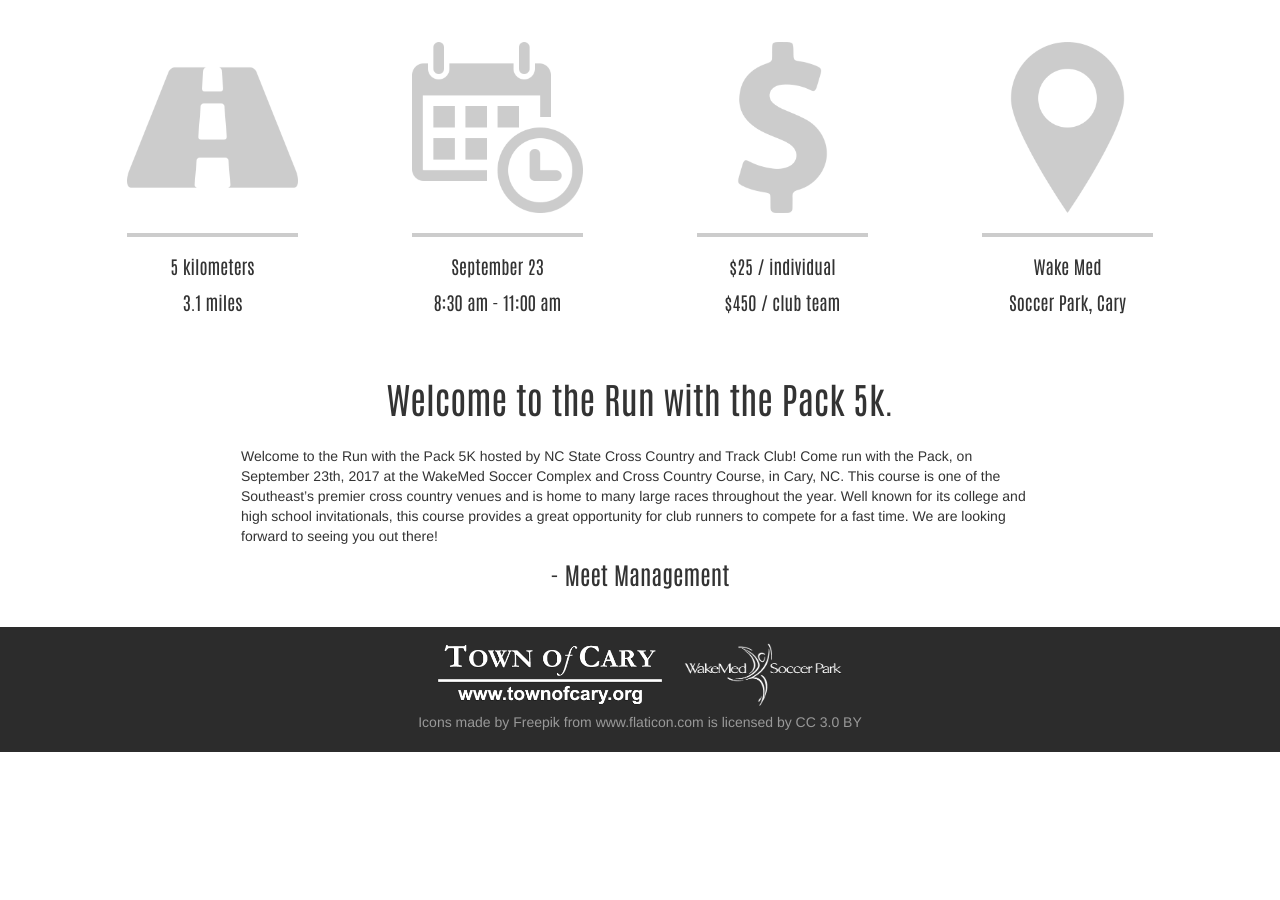
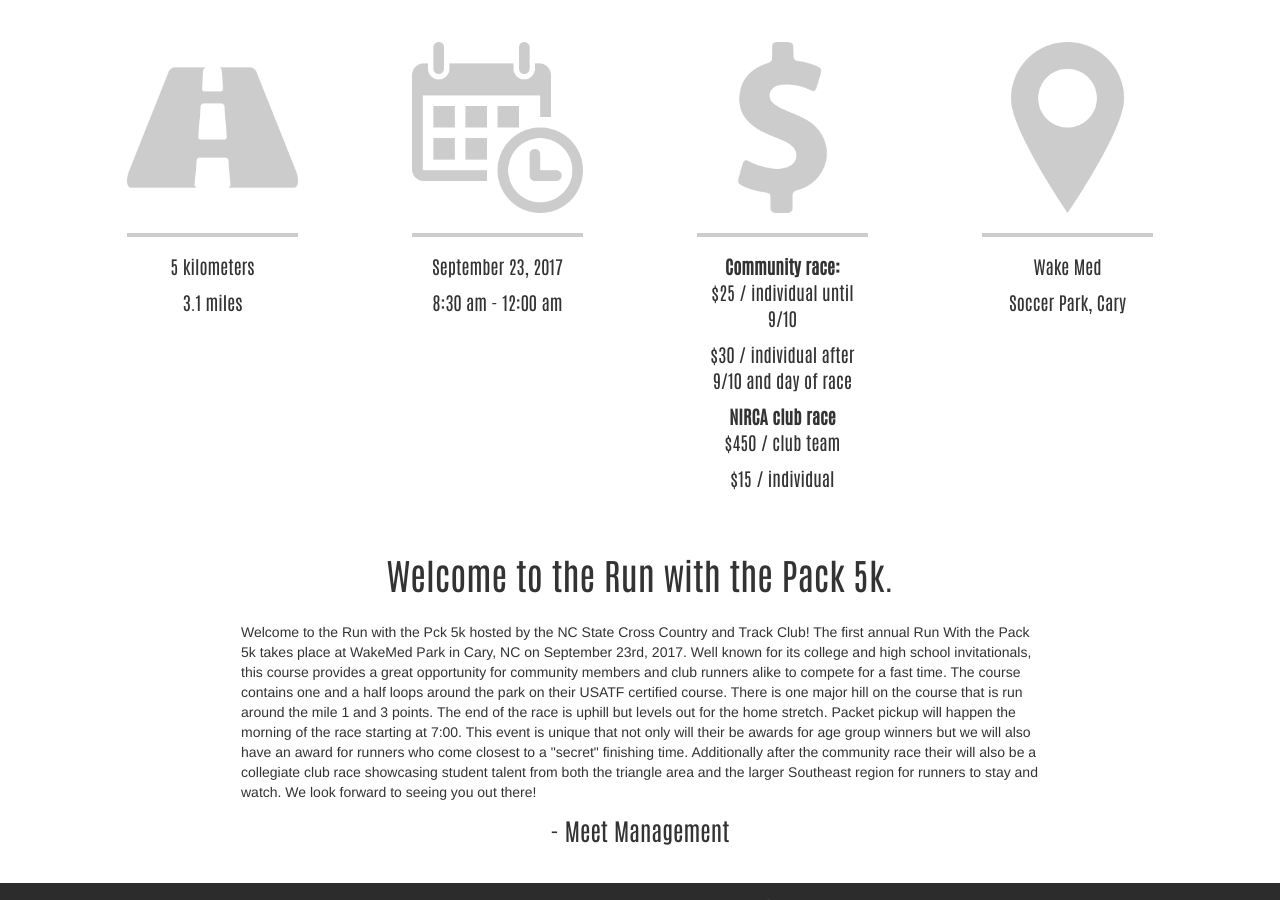
Before and after one commit to ncsuclubrunning/runwiththepack5k.com, a Jekyll site: the page built from site/index.html, in a window 1280 px wide and 900 px high, scrolled down 665 px. Built offline with Jekyll 4.4.1, drawn with Linux system fonts in a browser that asks for light colours; before the commit the page ends 1417 px from its top, so only the background shows below that.

Commit message:
Add files via upload
updated home page

```diff
--- a/site/index.html
+++ b/site/index.html
@@ -11,7 +11,7 @@ custom_css:
     <div id="jumbotron-gradient"></div>
 
     <div id="slogan">
-        <img src="{{ "/img/text.png" | prepend: site.baseurl }}" alt="The Premier Club XC Event of the Southeast.">
+        <img src="{{ "/img/text.png" | prepend: site.baseurl }}" alt="Can you lead the pack?">
 
         <div id="register-button">
             <a href="{{ "/register/" | prepend: site.baseurl }}">REGISTER NOW</a>
@@ -29,15 +29,19 @@ custom_css:
 <div class="icon">
     <img src="{{ "/img/calendar.png" | prepend: site.baseurl }}" alt="Calendar icon">
     <hr>
-    <p>September 23</p>
-    <p>8:30 am - 11:00 am</p>
+    <p>September 23, 2017</p>
+    <p>8:30 am - 12:00 am</p>
 </div>
 
 <div class="icon">
     <img src="{{ "/img/dollar.png" | prepend: site.baseurl }}" alt="Dollar icon">
     <hr>
-    <p>$25 / individual</p>
+    <strong>Community race:</strong>
+    <p>$25 / individual until 9/10</p>
+    <p>$30 / individual after 9/10 and day of race</p>
+    <strong> NIRCA club race</strong>
     <p>$450 / club team</p>
+    <p>$15 / individual</p>
 </div>
 
 <div class="icon">
@@ -49,11 +53,18 @@ custom_css:
 
 <div id="message">
     <h1>Welcome to the Run with the Pack 5k.</h1>
-    <p>Welcome to the Run with the Pack 5K hosted by NC State Cross Country and Track Club!
-        Come run with the Pack, on September 23th, 2017 at the WakeMed Soccer Complex and Cross Country Course,
-        in Cary, NC. This course is one of the Southeast’s premier cross country venues and is home to many
-        large races throughout the year. Well known for its college and high school invitationals,
-        this course provides a great opportunity for club runners to compete for a fast time.
-        We are looking forward to seeing you out there!</p>
+    <p> Welcome to the Run with the Pck 5k hosted by the NC State Cross Country and Track Club!
+        The first annual Run With the Pack 5k takes place at WakeMed Park in Cary, NC on September 23rd, 2017.
+        Well known for its college and high school invitationals, this course provides a great opportunity for
+       community members and club runners alike to compete for a fast time. The course contains
+         one and a half loops around the park on their USATF certified course. There is one major hill
+         on the course that is run around the mile 1 and 3 points. The end of the race is uphill but
+         levels out for the home stretch. Packet pickup will happen the morning of the race starting at 7:00.
+
+		This event is unique that not only will their be awards for age group winners but we will also have
+		an award for runners who come closest to a "secret" finishing time. Additionally after the community
+		race their will also be a collegiate club race showcasing student talent from both the triangle
+		 area and the larger Southeast region for runners to stay and watch.
+		 We look forward to seeing you out there!</p>
     <h3>- Meet Management</h3>
 </div>
```
